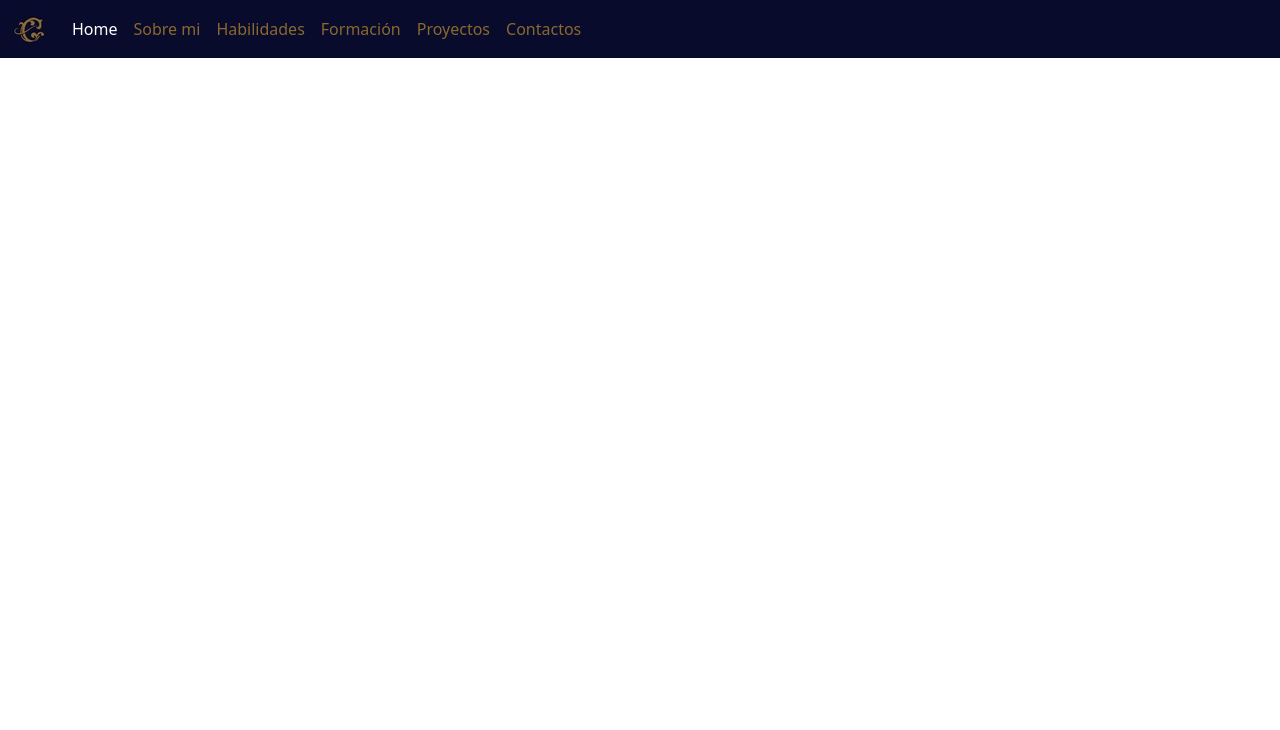
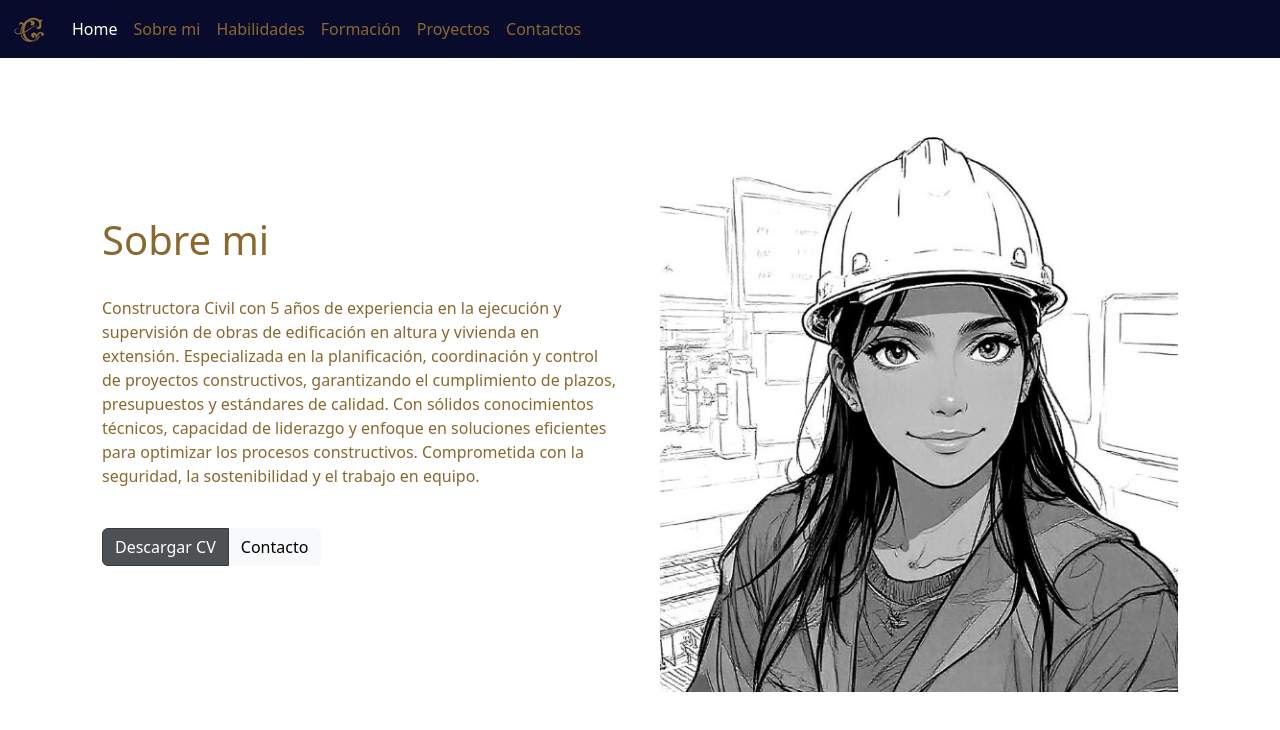
Before and after one commit to LucasCampMont/CV2, a plain HTML site: page index.html in a window 1280 px wide. Drawn offline with nearby package versions, Linux system fonts and the light colour scheme.

Commit message:
se agrega seccion sobre mi

```diff
--- a/assets/CSS/style.css
+++ b/assets/CSS/style.css
@@ -1,7 +1,7 @@
 /* *{
     background-color: #080B2C;
     color: #8A682E;
-} */
+}  */
 
 .navbar.navbar.navbar-expand-lg{
     background-color: #080B2C;
@@ -10,3 +10,16 @@
 .navbar-nav > a{
     color: #8A682E;
 }
+
+.container {
+    display: flex;
+    justify-content: space-evenly;
+}
+
+.container > div {
+    height: 667px;
+    width: 580px;
+    padding: 20px;
+    align-content: safe center;
+    color: #8A682E;
+}
--- a/index.html
+++ b/index.html
@@ -5,7 +5,7 @@
     <meta name="viewport" content="width=device-width, initial-scale=1.0">
     <title>Camila Pavez | Estudiante Desarrollador web</title>
 
-    <!-- Estilos -->
+    <!-- Hoja de estilos -->
     <link rel="stylesheet" href="./assets/CSS/style.css">
 
     <!-- Libreria -->
@@ -26,7 +26,7 @@
                 <div class="collapse navbar-collapse" id="navbarNavAltMarkup">
                     <div class="navbar-nav">
                         <a class="nav-link active text-white" aria-current="page" href="#">Home</a>
-                        <a class="nav-link" href="#">Sobre mi</a>
+                        <a class="nav-link" href="#sobre_mi">Sobre mi</a>
                         <a class="nav-link" href="#">Habilidades</a>
                         <a class="nav-link" href="#">Formación</a>
                         <a class="nav-link" href="#">Proyectos</a>
@@ -35,6 +35,26 @@
                 </div>
             </div>
         </nav>
+
+        <div class="container">
+            <div class="sobre_mi">
+                <h1>Sobre mi</h1> <br>
+                <p>Constructora Civil con 5 años de experiencia en la ejecución y supervisión de obras de edificación en altura
+                    y vivienda en extensión. Especializada en la planificación, coordinación y control de proyectos constructivos,
+                    garantizando el cumplimiento de plazos, presupuestos y estándares de calidad. Con sólidos conocimientos técnicos,
+                    capacidad de liderazgo y enfoque en soluciones eficientes para optimizar los procesos constructivos. Comprometida
+                    con la seguridad, la sostenibilidad y el trabajo en equipo.
+                </p><br>
+                <div class="btn-group">
+                    <a href="https://drive.google.com/file/d/1OU9013I-9B-woq8sDrQpfmJIQF7GLuAa/view" target="_blank" class="btn btn-dark active" aria-current="page">Descargar CV</a>
+                    <a href="#" class="btn btn-light">Contacto</a>
+                </div>
+            </div>
+            <div>
+                <img class="img-fluid" src="./assets/images/Foto Perfil.jpeg" alt="foto perfil Camila">
+            </div>
+        </div>
+
     </header>
 
 
```
Also changed, not shown: assets/images/Foto Perfil.jpeg (added).
